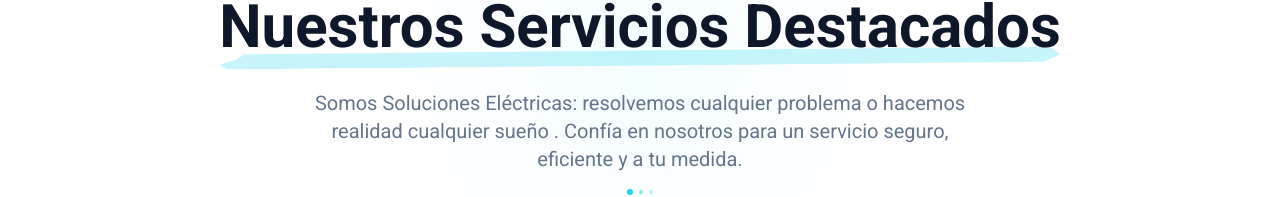
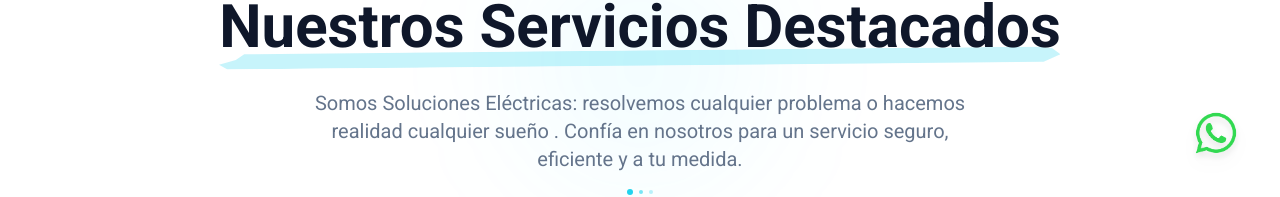
Before and after one commit to JosueMatamoros/soluciones_electricas, a React (Vite) app in the folder SolucionesElectricas/: page / in a window 1280 px wide. Shown: the part 603-800 px from the top of the page. Built offline with nearby package versions, Linux system fonts and the light colour scheme.

Commit message:
feat: add WhatsApp contact bubble component

```diff
--- a/SolucionesElectricas/src/App.jsx
+++ b/SolucionesElectricas/src/App.jsx
@@ -4,6 +4,8 @@ import { ThemeProvider, useTheme } from "./context/ThemeContext";
 import Routing from "./routes";
 import { NavbarWithMegaMenu } from "./shared/Header";
 import Footer from "./shared/Footer";
+import WhatsAppBubble from "./shared/WhatsAppBubble";
+
 
 function AppContent() {
   const { isDarkMode } = useTheme();
@@ -20,6 +22,7 @@ function AppContent() {
       <div className="flex-grow">
         <Routing />
       </div>
+      <WhatsAppBubble />
     </div>
   );
 }
--- /dev/null
+++ b/SolucionesElectricas/src/shared/WhatsAppBubble.jsx
@@ -0,0 +1,26 @@
+import React from 'react';
+
+const whatsappNumber = "50661350349";
+const whatsappMessage = "Hola, me gustaría obtener más información.";
+const whatsappUrl = `https://wa.me/${whatsappNumber}?text=${encodeURIComponent(whatsappMessage)}`;
+
+const WhatsAppBubble = () => {
+  return (
+    <a
+      href={whatsappUrl}
+      target="_blank"
+      rel="noopener noreferrer"
+      className="fixed bottom-6 right-6 z-50"
+      aria-label={whatsappMessage}
+      title={whatsappMessage}
+    >
+      <img
+        src="/WhatsAppLogo.webp"
+        alt="WhatsApp Logo"
+        className="w-20 h-20 drop-shadow-lg hover:scale-110 transition-transform duration-200"
+      />
+    </a>
+  );
+};
+
+export default WhatsAppBubble;
```
